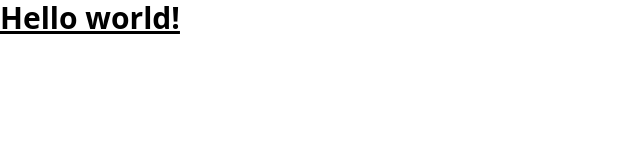
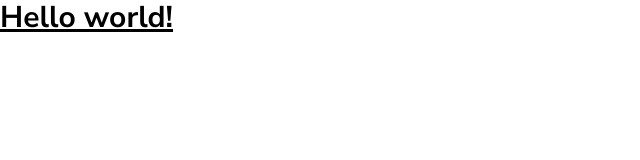
Before and after one commit to nonchain/Simple-React-Form, a React (Vite) app: page / in a window 1280 px wide. Shown: the top 160 px of the page, without its empty margins (0-640 px from the left). Built offline with nearby package versions, Linux system fonts and the light colour scheme.

Commit message:
Add font

```diff
--- a/index.html
+++ b/index.html
@@ -6,6 +6,7 @@
     <meta name="viewport" content="width=device-width, initial-scale=1.0" />
     <title>Simple form</title>
 
+    <link href="https://fonts.googleapis.com/css2?family=Nunito+Sans:wght@200;300;400;600;700;800;900&display=swap" rel="stylesheet">
   </head>
   <body>
     <div id="root"></div>
--- a/src/index.css
+++ b/src/index.css
@@ -1,3 +1,13 @@
 @tailwind base;
 @tailwind components;
 @tailwind utilities;
+
+* {
+  margin: 0;
+  padding: 0;
+  box-sizing: border-box;
+}
+
+body {
+  font-family: 'Nunito Sans', sans-serif;
+}
```
